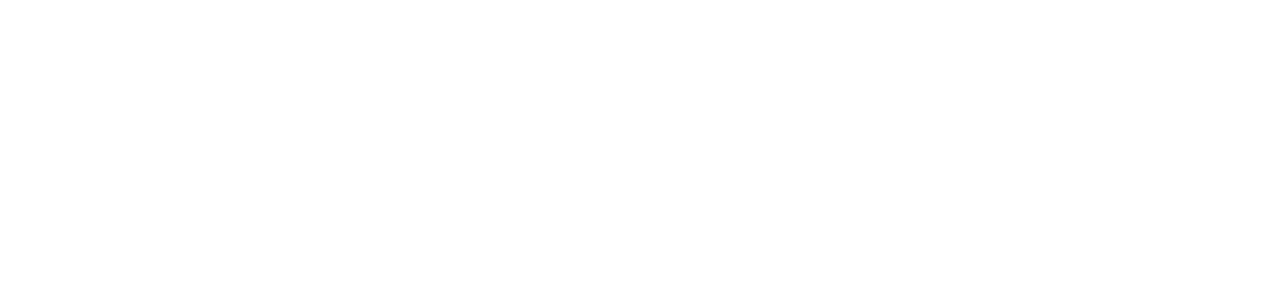
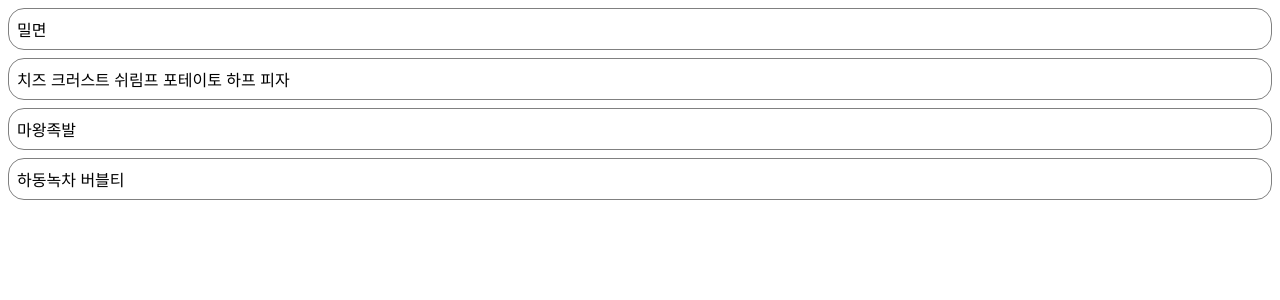
Before and after one commit to Hanhojjung/-K230201_React_Test_Lab3, a React (Create React App) app in the folder class-example/: page / in a window 1280 px wide. Shown: the top 300 px of the page. Built offline with nearby package versions, Linux system fonts and the light colour scheme.

Commit message:
230530 4교시

```diff
--- a/class-example/src/ch06_ex/MenuItem.jsx
+++ b/class-example/src/ch06_ex/MenuItem.jsx
@@ -0,0 +1,44 @@
+
+import React, { Component } from 'react';
+
+const styles = {
+    wrapper : {
+    margin : 8,
+    padding : 8,
+    display : "flex",
+    flexDirection : "row",
+    border : "1px solid grey",
+    borderRadius: 16
+    },
+
+    messageText : {
+    color : "green",
+    fontSize : 28,
+    }
+}
+
+class MenuItem extends Component {
+    constructor(props){
+        super(props);
+        this.state = {}
+    }
+     componentDidMount(){
+        console.log("componentDidMount() 호출이 되었음.")
+    }
+    componentDidUpdate(){
+        console.log("componentDidUpdate() 호출이 되었음.")
+    }
+    componentWillUnmount()
+    {
+        console.log("componentWillUnmount() 호출이 되었음.")
+    }
+    render() {
+        return (
+            <div style={styles.wrapper}>
+                <span state={styles.messageText}>{this.props.message}</span>
+            </div>
+        );
+    }
+}
+
+export default MenuItem;
--- a/class-example/src/ch06_ex/MenuItemList.jsx
+++ b/class-example/src/ch06_ex/MenuItemList.jsx
@@ -0,0 +1,54 @@
+import MenuItem from "./MenuItem";
+import React, { Component } from 'react';
+
+const menuNoti = [
+    {id:1, message:"밀면"},
+    {id:2, message:"치즈 크러스트 쉬림프 포테이토 하프 피자"},
+    {id:3, message:"마왕족발"},
+    {id:4, message:"하동녹차 버블티"}
+
+]
+
+var timer;
+class MenuItemList extends Component {
+    constructor(props){
+        super(props);
+
+        this.state = {
+            noti : []
+        };
+    }
+
+    componentDidMount(){
+        const{noti} = this.state;
+
+        timer = setInterval(() => {
+            if(noti.length<menuNoti.length){
+                const index = noti.length;
+                noti.push(menuNoti[index]);
+                this.setState({
+                    noti: noti
+                });
+            }else{
+
+                clearInterval(timer);
+                // this.setState({
+                //     noti:[]
+                // })
+            }
+
+        }, 1000);
+    }
+
+    render() {
+        return (
+            <div>
+                {this.state.noti.map((noti) =>{
+                    return <MenuItem key={noti.id} id={noti.id} message={noti.message}/>
+                })}
+            </div>
+        );
+    }
+}
+
+export default MenuItemList;
--- a/class-example/src/index.js
+++ b/class-example/src/index.js
@@ -10,12 +10,13 @@
 import MyTest1 from './ch04/MyTest1';
 import Commentlist from './ch05/Commentlist';
 import NotiList from './ch06/NotiList';
+import MenuItemList from './ch06_ex/MenuItemList';
 
 // 생명 주기를 테스트를 하는 코드에서는, React.StrictMode를 제거하고 실행하는게 가독성 면에서 좋습니다.
 // 수행이 2번씩 일어나기 때문.
 ReactDOM.render(
   <React.StrictMode>
-    <NotiList/>
+    <MenuItemList/>
   </React.StrictMode>,
   document.getElementById('root')
 )
```
